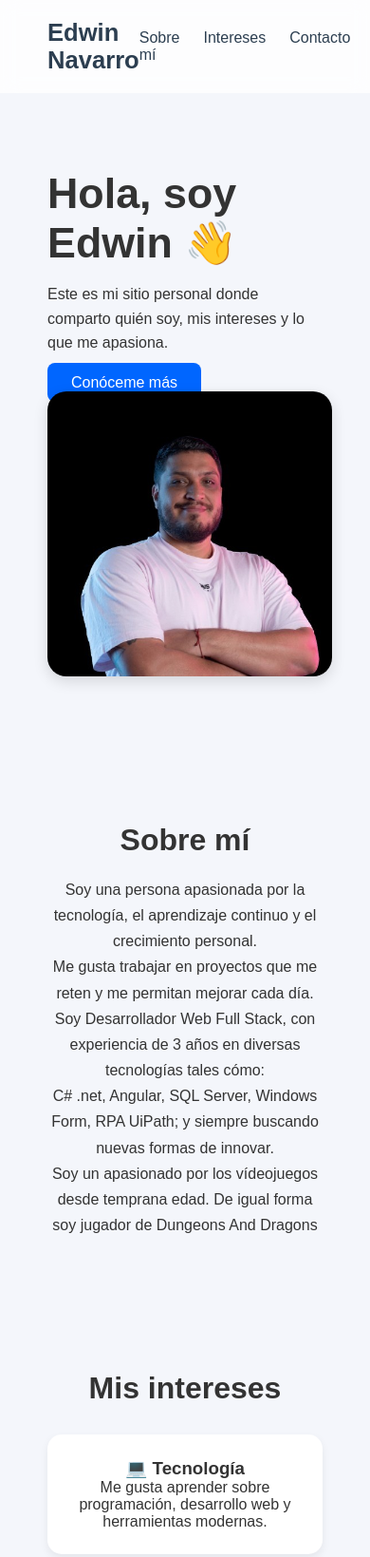
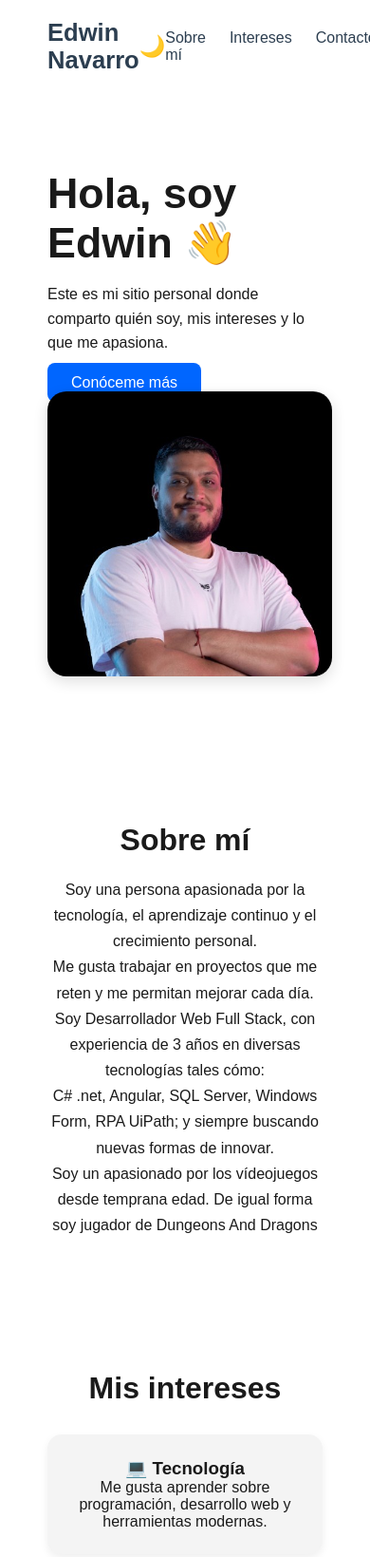
Before and after one commit to edwinalexandernavarro16-cmd/Proyecto-sena, a plain HTML site: page index.html in a window 390 px wide. Shown: the top 1639 px of the page at 95% size. Drawn offline with Linux system fonts and the light colour scheme.

Commit message:
Add theme toggle button and implement light/dark mode functionality

```diff
--- a/index.html
+++ b/index.html
@@ -11,6 +11,7 @@
     <!-- NAV -->
     <nav class="navbar">
         <h1 class="logo">Edwin Navarro</h1>
+        <button id="theme-toggle" class="theme-toggle">🌙</button>
         <ul class="nav-links">
             <li><a href="#about">Sobre mí</a></li>
             <li><a href="#interests">Intereses</a></li>
@@ -32,7 +33,7 @@
     </section>
 
     <!-- ABOUT -->
-    <section id="about" class="section about">
+    <section id="about" class="section about reveal">
         <h2>Sobre mí</h2>
         <p>
             Soy una persona apasionada por la tecnología, el aprendizaje continuo y el crecimiento personal.
@@ -52,7 +53,7 @@
     </section>
 
     <!-- INTERESES -->
-    <section id="interests" class="section interests">
+    <section id="interests" class="section interests reveal">
         <h2>Mis intereses</h2>
         <div class="interests-grid">
             <div class="card">
@@ -73,7 +74,7 @@
     </section>
 
     <!-- CONTACTO -->
-    <section id="contact" class="section contact">
+    <section id="contact" class="section contact reveal">
         <h2>Contacto</h2>
         <p>Si deseas hablar conmigo o colaborar, aquí tienes mis redes:</p>
 
@@ -98,5 +99,32 @@
     <footer>
         <p>© 2025 Edwin Navarro - Todos los derechos reservados</p>
     </footer>
+    <script>
+        const toggle = document.getElementById("theme-toggle");
+
+        toggle.addEventListener("click", () => {
+            document.body.classList.toggle("dark-mode");
+
+            // Cambiar ícono
+            toggle.textContent =
+                document.body.classList.contains("dark-mode") ? "☀️" : "🌙";
+        });
+
+        function revealOnScroll() {
+            const reveals = document.querySelectorAll(".reveal");
+
+            reveals.forEach(el => {
+                const position = el.getBoundingClientRect().top;
+                const screenHeight = window.innerHeight;
+
+                if (position < screenHeight - 100) {
+                    el.classList.add("visible");
+                }
+            });
+        }
+
+        window.addEventListener("scroll", revealOnScroll);
+        window.addEventListener("load", revealOnScroll);
+    </script>
 </body>
 </html>
--- a/styles.css
+++ b/styles.css
@@ -198,3 +198,52 @@ footer {
 .social-btn.instagram:hover {
     filter: brightness(0.9);
 }
+
+.theme-toggle {
+    margin-left: auto;
+    font-size: 22px;
+    background: none;
+    border: none;
+    cursor: pointer;
+    color: var(--text);
+    transition: 0.3s;
+}
+
+.theme-toggle:hover {
+    transform: scale(1.1);
+}
+
+/* -------- LIGHT & DARK MODE -------- */
+:root {
+    --bg: #ffffff;
+    --text: #1a1a1a;
+    --card-bg: #f4f4f4;
+}
+
+.dark-mode {
+    --bg: #121212;
+    --text: #e7e7e7;
+    --card-bg: #1e1e1e;
+}
+
+body {
+    background: var(--bg);
+    color: var(--text);
+    transition: background 0.4s, color 0.4s;
+}
+
+.card {
+    background: var(--card-bg);
+    transition: background 0.4s;
+}
+
+.reveal {
+    opacity: 0;
+    transform: translateY(40px);
+    transition: 0.8s ease-out;
+}
+
+.reveal.visible {
+    opacity: 1;
+    transform: translateY(0);
+}
```
